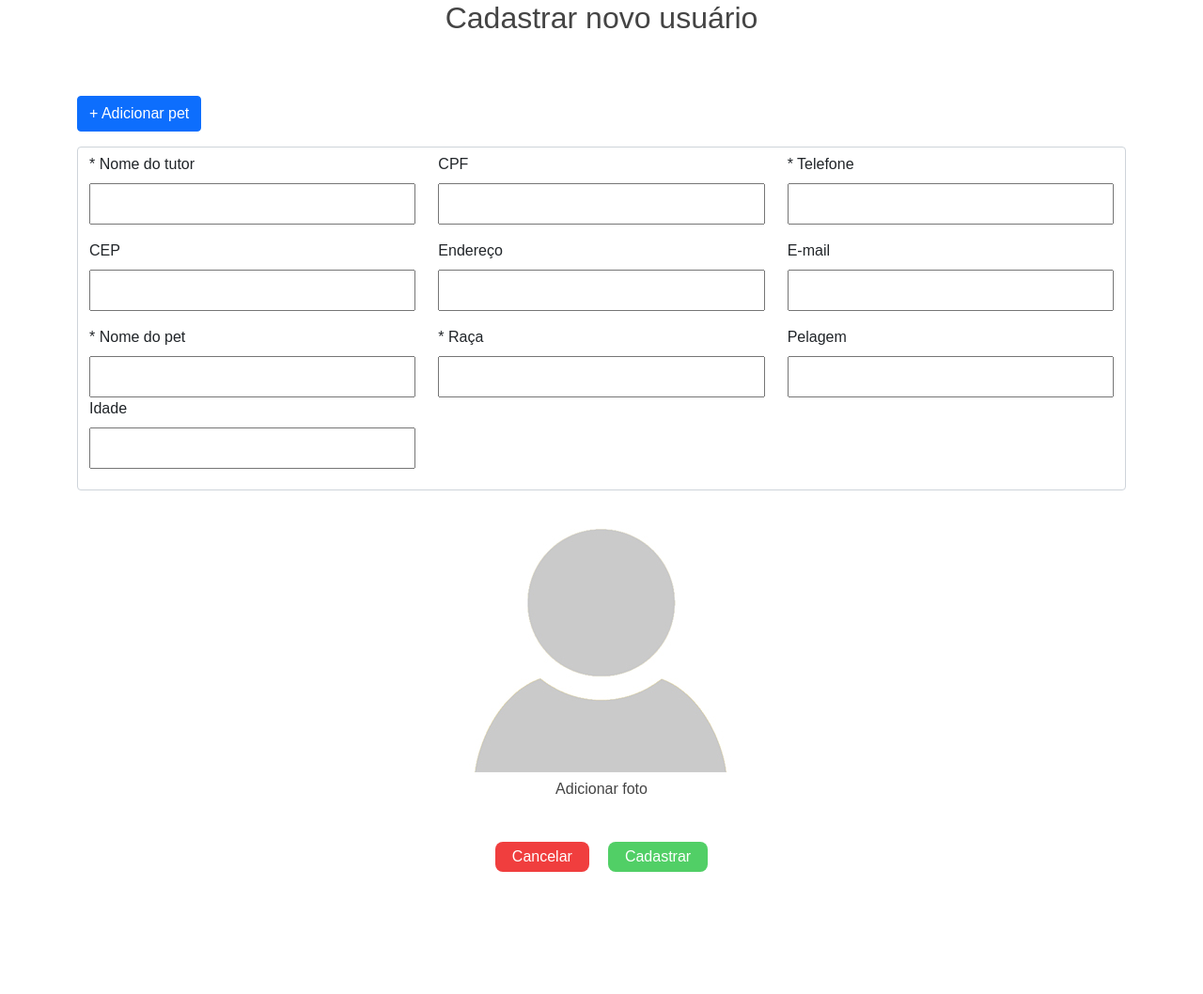
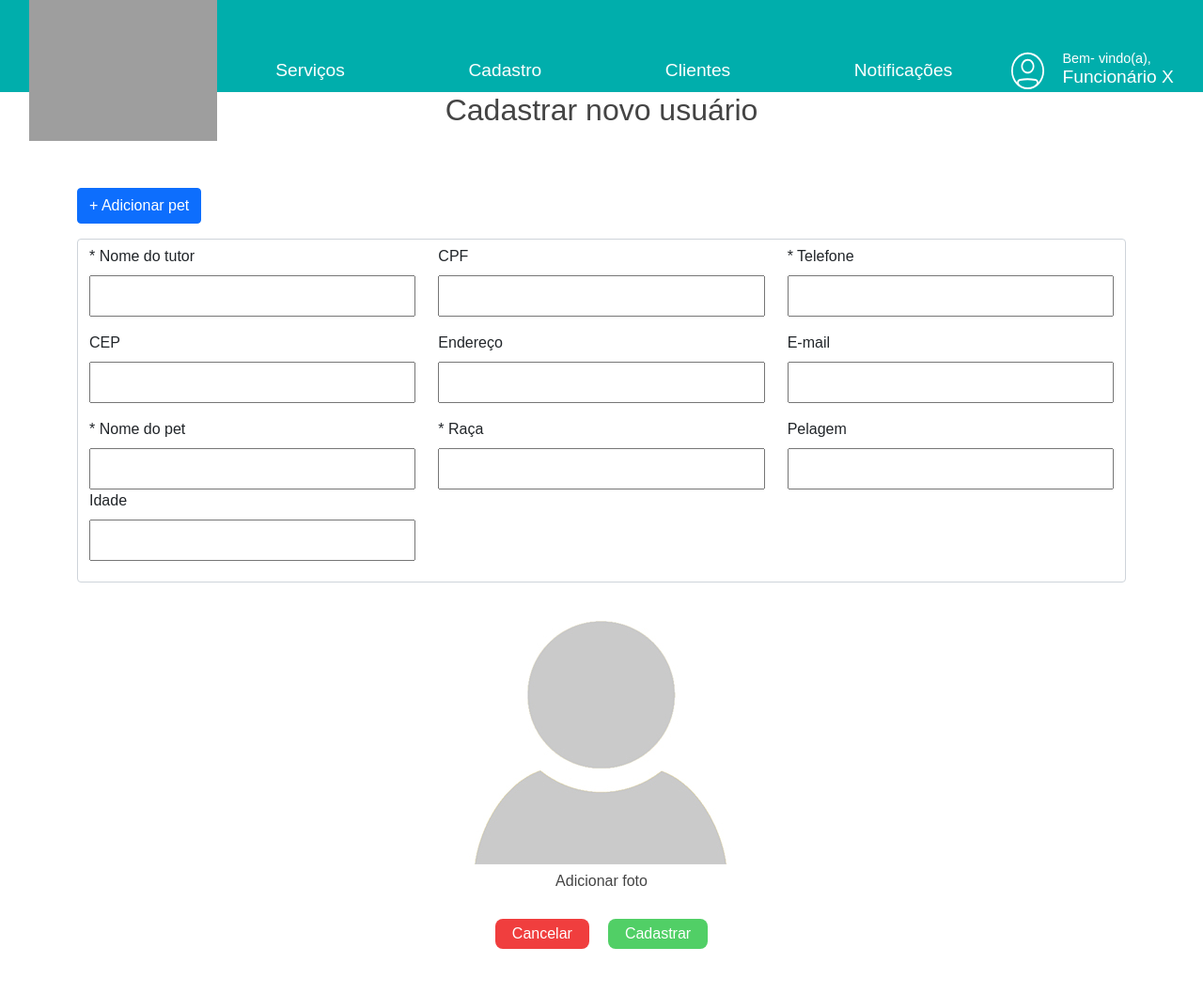
Before and after one commit to nathaliaacouto/PetStory, a Flask app: page /registro in a window 1280 px wide. Shown: the whole page at 94% size. Before the commit the page ends 928 px from the top, so only its background shows below. Run offline with Flask 2, Linux system fonts and the light colour scheme; grey boxes are pictures that could not be loaded.

Commit message:
Feature #001 [FRONTEND] - implement menu design  with CSS/HTML

```diff
--- /dev/null
+++ b/app/static/css/menu.css
@@ -0,0 +1,129 @@
+body, h1, h2, p, ul, li, a {
+    margin: 0px;
+    padding: 0px;
+}
+
+ul {
+    list-style: none;
+}
+
+a {
+    text-decoration: none;
+}
+
+img {
+    display: block;
+    max-width: 100%;
+}
+
+* {
+    box-sizing: border-box;
+}
+
+body {
+    font-family: 'Roboto', sans-serif;
+    color: #494848 ;
+}
+
+/* Menu */
+
+.menu-bg {
+    background: #00AEAC;
+    height: 98px;
+    color: white;
+}
+
+.menu {
+    max-width: 1280px;
+    margin: 0 auto;
+    display: flex;
+    flex-wrap: wrap;
+    justify-content: space-around;
+    align-items: center;
+}
+
+.menu-logo img {
+    max-width: 200px;
+}
+
+.menu-nav {
+    width: 720px;
+}
+
+.menu-nav ul {
+    display: flex;
+    flex-wrap: wrap;
+    justify-content: space-between;
+}
+
+.menu-nav a {
+    color: white;
+    font-size: 1.2em;
+}
+
+.menu-employee {
+    display: flex;
+    flex-wrap: wrap;
+}
+
+.menu-employee img {
+    max-width: 35px;
+    margin-right: 20px;
+}
+
+.menu-employee-info p {
+    font-size: 0.9em;
+}
+
+.menu-employee-info h3 {
+    margin-bottom: 0;
+    font-size: 1.2em;
+}
+
+@media (max-width: 767px) {
+    .menu-bg {
+        height: auto;
+        padding: 10px;
+    }
+
+    .menu-logo img {
+        max-width: 140px;
+    }
+
+    .ordX {
+        order: 1;
+    }
+
+    .ordY {
+        order: 3;
+        margin-top: 15px;
+    }
+
+    .ordZ {
+        order: 2;
+    }
+}
+
+@media (min-width: 768px) and (max-width: 1024px) {
+    .menu-bg {
+        height: auto;
+        padding: 10px 60px;
+    }
+
+    .menu-logo img {
+        max-width: 140px;
+    }
+
+    .ordX {
+        order: 1;
+    }
+
+    .ordY {
+        order: 3;
+        margin-top: 15px;
+    }
+
+    .ordZ {
+        order: 2;
+    }
+}
--- a/app/templates/base.html
+++ b/app/templates/base.html
@@ -4,13 +4,22 @@
     <meta charset="UTF-8" />
     <meta http-equiv="X-UA-Compatible" content="IE=edge" />
     <meta name="viewport" content="width=device-width, initial-scale=1.0" />
-    <link rel="icon" href="/static/img/logo-petstory.png" />
+
     <link
       rel="stylesheet"
       href="https://cdn.jsdelivr.net/npm/bootstrap@5.1.3/dist/css/bootstrap.min.css"
       integrity="sha384-1BmE4kWBq78iYhFldvKuhfTAU6auU8tT94WrHftjDbrCEXSU1oBoqyl2QvZ6jIW3"
       crossorigin="anonymous"
     />
+
+    <link rel="preconnect" href="https://fonts.googleapis.com">
+    <link rel="preconnect" href="https://fonts.gstatic.com" crossorigin>
+    <link href="https://fonts.googleapis.com/css2?family=Roboto:wght@400;500&display=swap" rel="stylesheet">
+
+    <link rel="stylesheet" href="/static/css/menu.css">
+
+    <link rel="icon" href="/static/img/logo-petstory.png" />
+
     {% block head %}{% endblock %}
     {% if title %}
     <title>PetStory | {{ title }}</title>
@@ -19,6 +28,33 @@
     {% endif %}
   </head>
   <body>
+    {% block menu %}
+    <div class="menu-bg">
+      <div class="menu">
+        <div class="menu-logo ordX">
+          <img src="/static/img/logo.svg" alt="">
+        </div>
+
+        <div class="menu-nav ordY">
+          <ul>
+            <li><a href="">Serviços</a></li>
+            <li><a href="">Cadastro</a></li>
+            <li><a href="">Clientes</a></li>
+            <li><a href="">Notificações</a></li>
+          </ul>
+        </div>
+
+        <div class="menu-employee ordZ">
+          <img src="/static/img/employee.svg" alt="">
+          <div class="menu-employee-info">
+            <p>Bem- vindo(a),</p>
+            <h3>Funcionário X</h3>
+          </div>
+        </div>
+      </div>
+    </div>
+    {% endblock %}
+
     {% block content %}{% endblock %}
   </body>
 </html>
```
